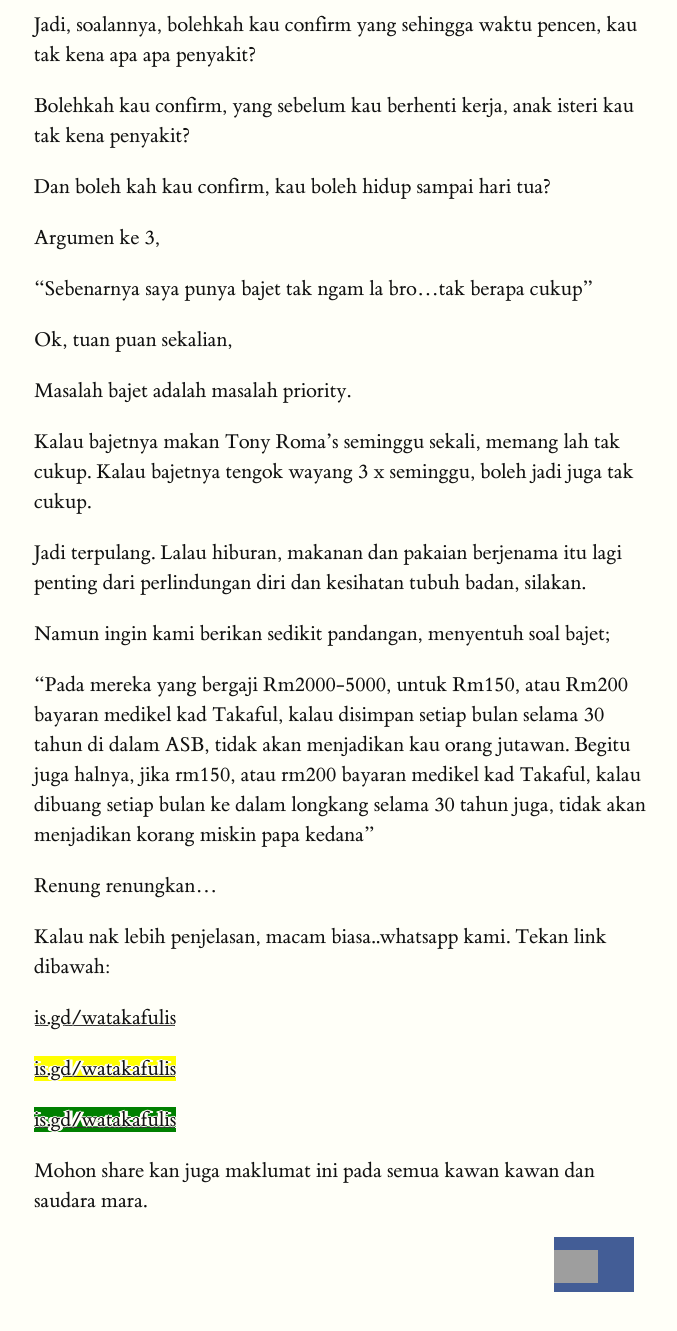
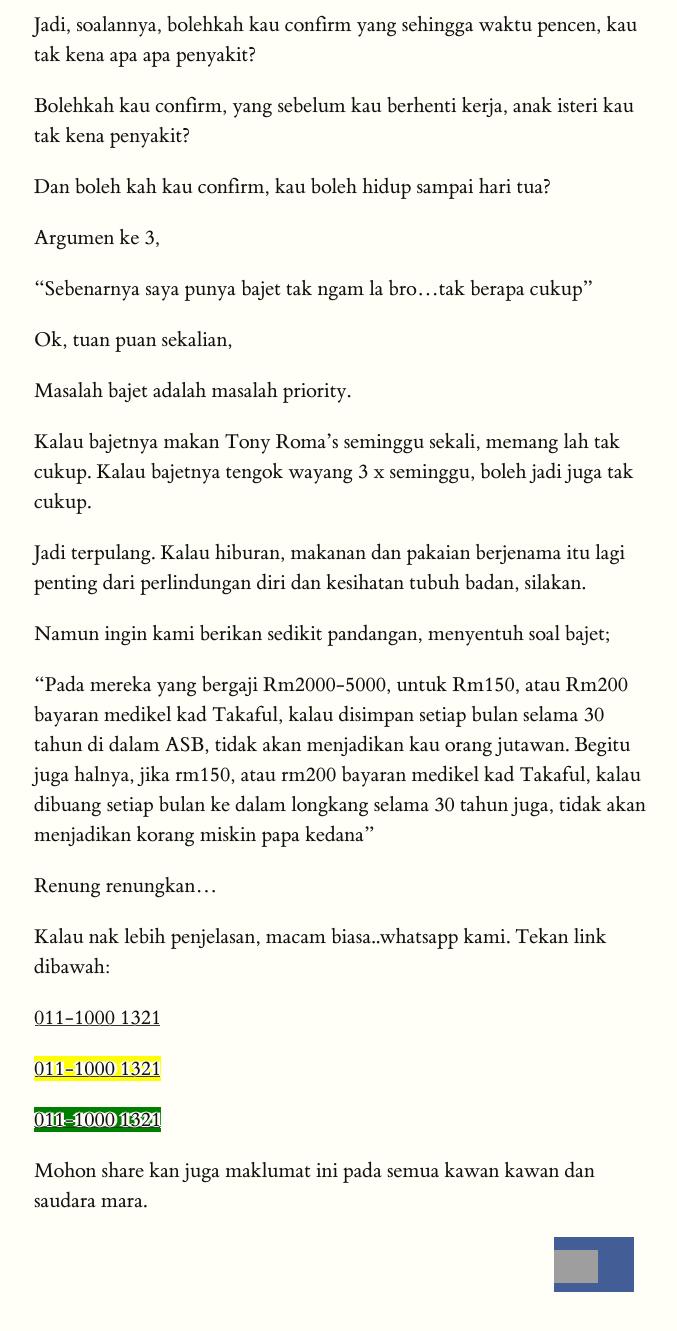
Before and after one commit to takafulis/takafulis.github.io, a Jekyll site: the page built from _posts/2017-06-23-medikel-kad.md, in a window 1280 px wide and 1400 px high, scrolled down 3051 px. Shown: the top 1331 px of the window, without its empty margins (126-803 px from the left). Built offline with Jekyll 4.4.1, drawn with Linux system fonts in a browser that asks for light colours; grey boxes are pictures that could not be loaded.

Commit message:
Update 2017-06-23-medikel-kad.md

```diff
--- a/_posts/2017-06-23-medikel-kad.md
+++ b/_posts/2017-06-23-medikel-kad.md
@@ -94,7 +94,7 @@ Masalah bajet adalah masalah priority.
 
 Kalau bajetnya makan Tony Roma's seminggu sekali, memang lah tak cukup. Kalau bajetnya tengok wayang 3 x seminggu, boleh jadi juga tak cukup.
 
-Jadi terpulang. Lalau hiburan, makanan dan pakaian berjenama itu lagi penting dari perlindungan diri dan kesihatan tubuh badan, silakan.
+Jadi terpulang. Kalau hiburan, makanan dan pakaian berjenama itu lagi penting dari perlindungan diri dan kesihatan tubuh badan, silakan.
 
 Namun ingin kami berikan sedikit pandangan, menyentuh soal bajet;
 
@@ -104,11 +104,11 @@ Renung renungkan...
 
 Kalau nak lebih penjelasan, macam biasa..whatsapp kami. Tekan link dibawah:
 
-[is.gd/watakafulis](https://is.gd/watakafulis)
+[011-1000 1321](https://is.gd/watakafulis)
 
-<span style="background-color:yellow;">[is.gd/watakafulis](https://is.gd/watakafulis)</span>
+<span style="background-color:yellow;">[011-1000 1321](https://is.gd/watakafulis)</span>
 
-<span style="background-color:green;">[is.gd/watakafulis](https://is.gd/watakafulis)</span>
+<span style="background-color:green;">[011-1000 1321](https://is.gd/watakafulis)</span>
 
 
 Mohon share kan juga maklumat ini pada semua kawan kawan dan saudara mara.
```
